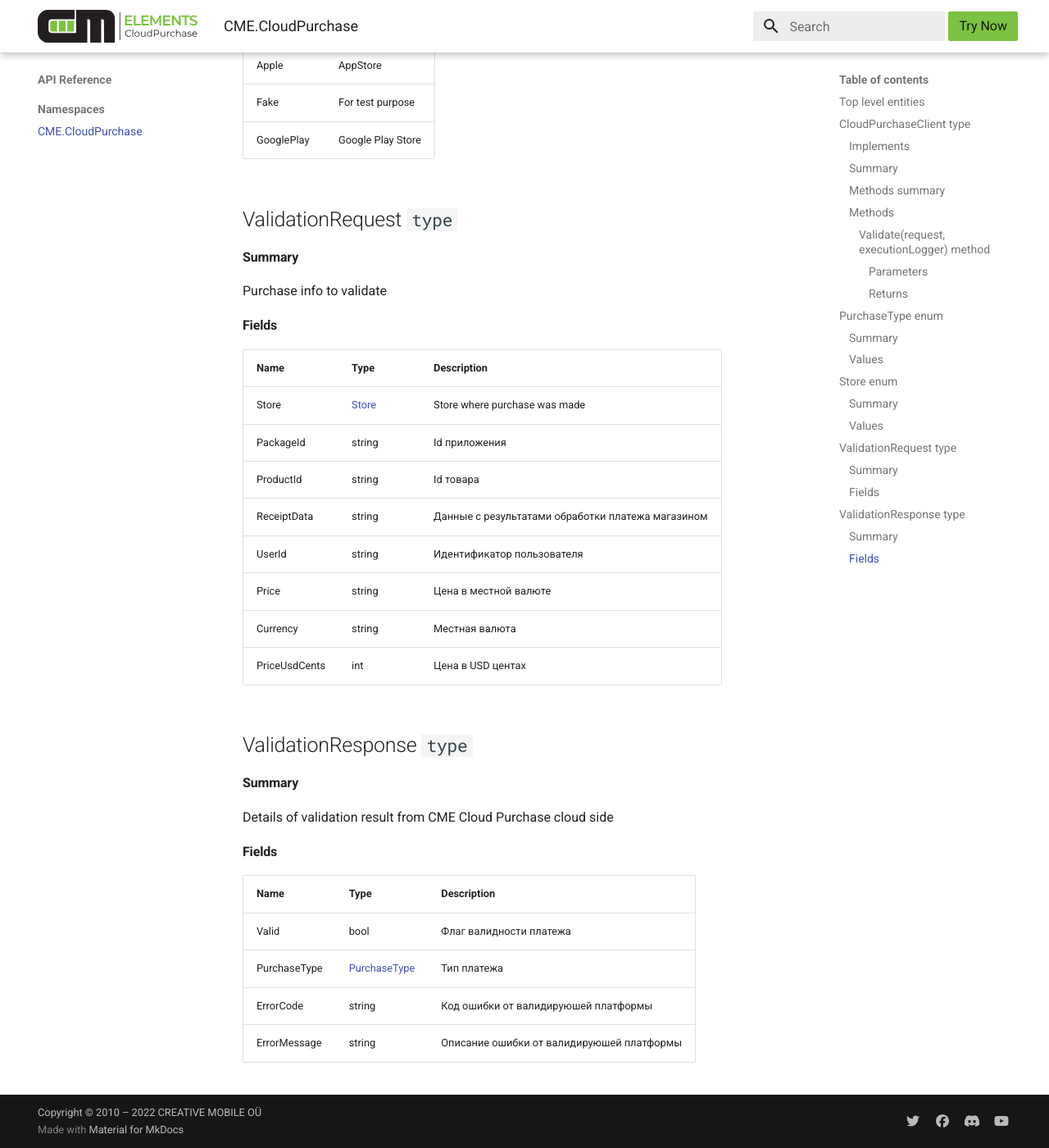
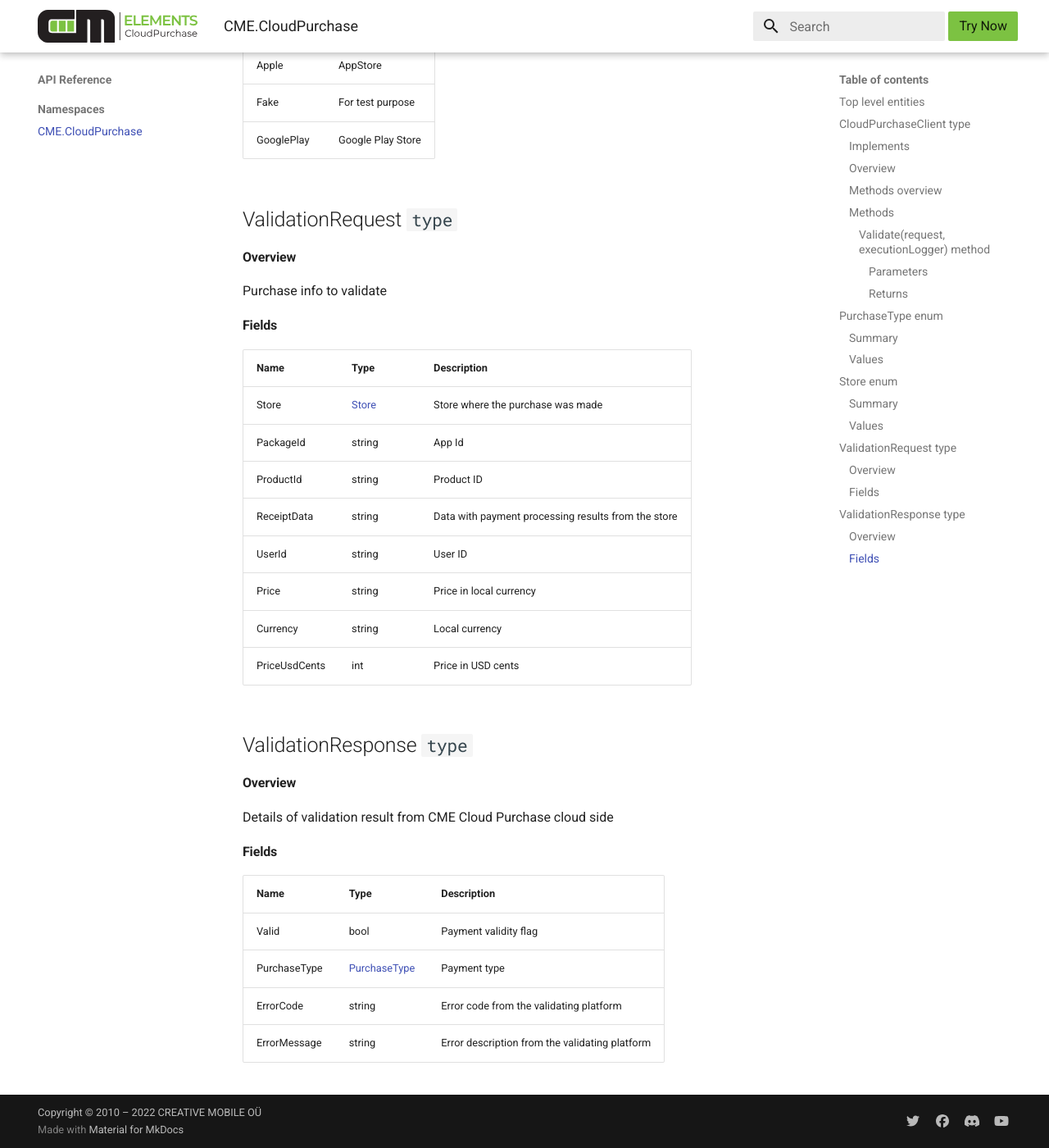
Before and after one commit to creative-mobile/CME.Documentation, an MkDocs documentation site: the page built from docs/api_reference/CME.CloudPurchase.md, in a window 1280 px wide and 1400 px high, scrolled down 2102 px. Shown: the whole window at 82% size. Built offline with MkDocs 1.6.1 and Material for MkDocs 9.7.7, drawn with Linux system fonts in a browser that asks for light colours; comment, search, counter and statistics services are not loaded; some of the changed text lies outside the part shown.

Commit message:
Update CME.CloudPurchase.md

```diff
--- a/docs/api_reference/CME.CloudPurchase.md
+++ b/docs/api_reference/CME.CloudPurchase.md
@@ -21,16 +21,16 @@
 
 [IDisposable](https://docs.microsoft.com/en-gb/dotnet/api/system.idisposable?view=net-6.0){target=_blank}
 
-### Summary
+### Overview
 
 Client for validating purchases.
 
-### Methods summary
+### Methods overview
 | Name                                            | Description                                                                |
 |-------------------------------------------------|----------------------------------------------------------------------------|
 | #ctor() `constructor`                           | Default constructor                                                        |
 | Dispose()                                       | IDisposable implementation                                                 |
-| [Validate(request, executionLogger)](#Validate) | Инициирует запрос на валидацию платежа в облачную часть CME Cloud Purchase |
+| [Validate(request, executionLogger)](#Validate) | Initiates payment validation request to the cloud side of CME Cloud Purchase|
 
 ### Methods
 
@@ -60,9 +60,9 @@ Enum of types of purchase.
 | Name    | Value | Description            |
 |---------|-------|------------------------|
 | Unknown | 0     | Unknown type           |
-| Paid    | 1     | Оплачено через магазин |
-| Test    | 2     | Тестовый платеж        |
-| Promo   | 3     | Промокод               |
+| Paid    | 1     | Paid through the store |
+| Test    | 2     | Test payment           |
+| Promo   | 3     | Promo code             |
 
 
 <a name='T-CME-CloudPurchase-Store'></a>
@@ -83,33 +83,33 @@ Enum of app stores
 
 ## ValidationRequest `type`
 
-#### Summary
+#### Overview
 
 Purchase info to validate
 
 #### Fields
 | Name          | Type                                | Description                                       |
 |---------------|-------------------------------------|---------------------------------------------------|
-| Store         | [Store](#T-CME-CloudPurchase-Store) | Store where purchase was made                     |
-| PackageId     | string                              | Id приложения                                     |
-| ProductId     | string                              | Id товара                                         |
-| ReceiptData   | string                              | Данные с результатами обработки платежа магазином |
-| UserId        | string                              | Идентификатор пользователя                        |
-| Price         | string                              | Цена в местной валюте                             |
-| Currency      | string                              | Местная валюта                                    |
-| PriceUsdCents | int                                 | Цена в USD центах                                 |
+| Store         | [Store](#T-CME-CloudPurchase-Store) | Store where the purchase was made                 |
+| PackageId     | string                              | App Id                                            |
+| ProductId     | string                              | Product ID                                         |
+| ReceiptData   | string                              | Data with payment processing results from the store|
+| UserId        | string                              | User ID                                           |
+| Price         | string                              | Price in local currency                           |
+| Currency      | string                              | Local currency                                    |
+| PriceUsdCents | int                                 | Price in USD cents                                |
 
 <a name='ValidationResponse'></a>
 ## ValidationResponse `type`
 
-#### Summary
+#### Overview
 
 Details of validation result from CME Cloud Purchase cloud side
 
 #### Fields
 | Name         | Type                                              | Description                               |
 |--------------|---------------------------------------------------|-------------------------------------------|
-| Valid        | bool                                              | Флаг валидности платежа                   |
-| PurchaseType | [PurchaseType](#T-CME-CloudPurchase-PurchaseType) | Тип платежа                               |
-| ErrorCode    | string                                            | Код ошибки от валидируюшей платформы      |
-| ErrorMessage | string                                            | Описание ошибки от валидируюшей платформы |
+| Valid        | bool                                              | Payment validity flag                     |
+| PurchaseType | [PurchaseType](#T-CME-CloudPurchase-PurchaseType) | Payment type                              |
+| ErrorCode    | string                                            | Error code from the validating platform   |
+| ErrorMessage | string                                            | Error description from the validating platform |
```
